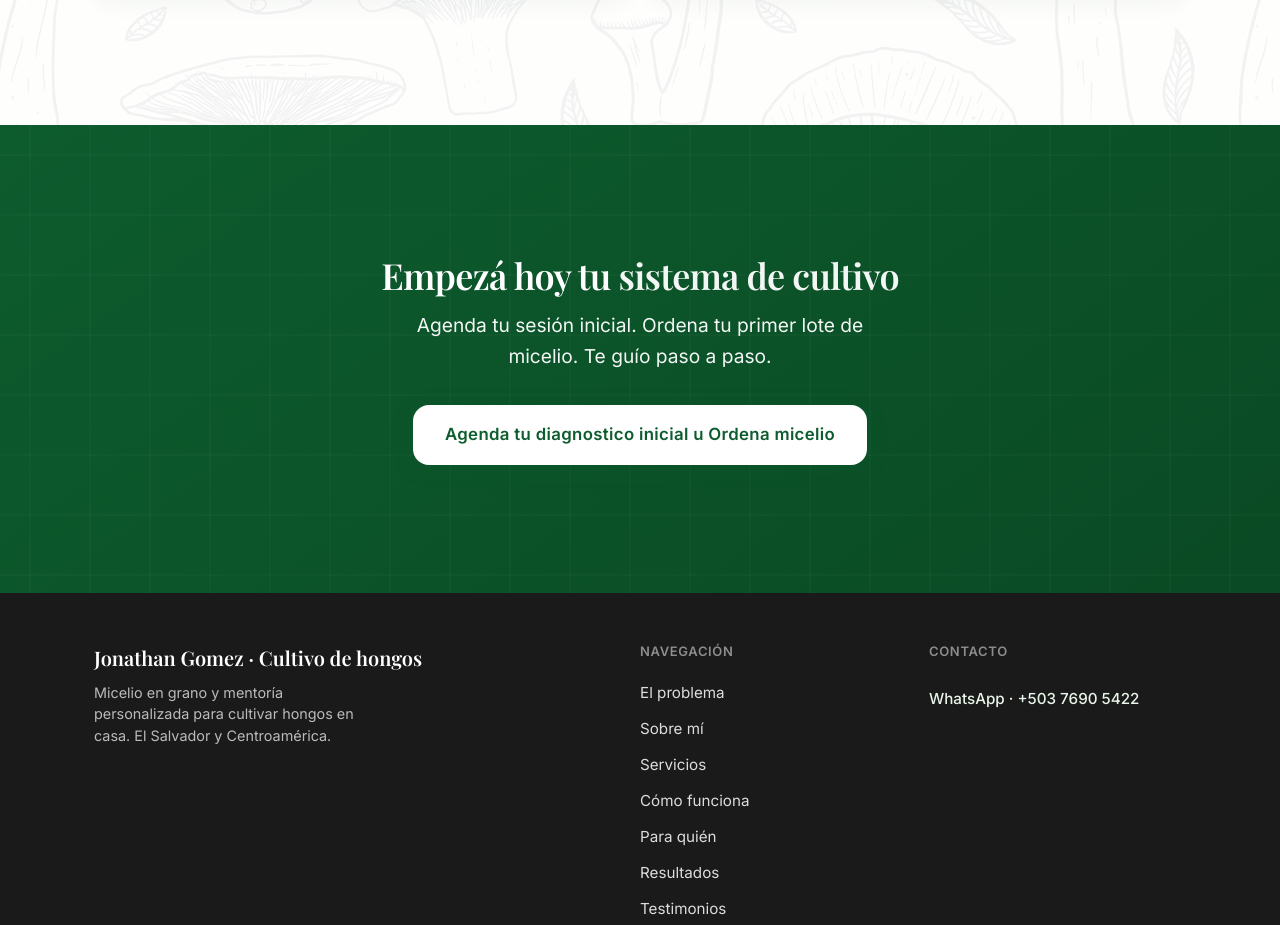
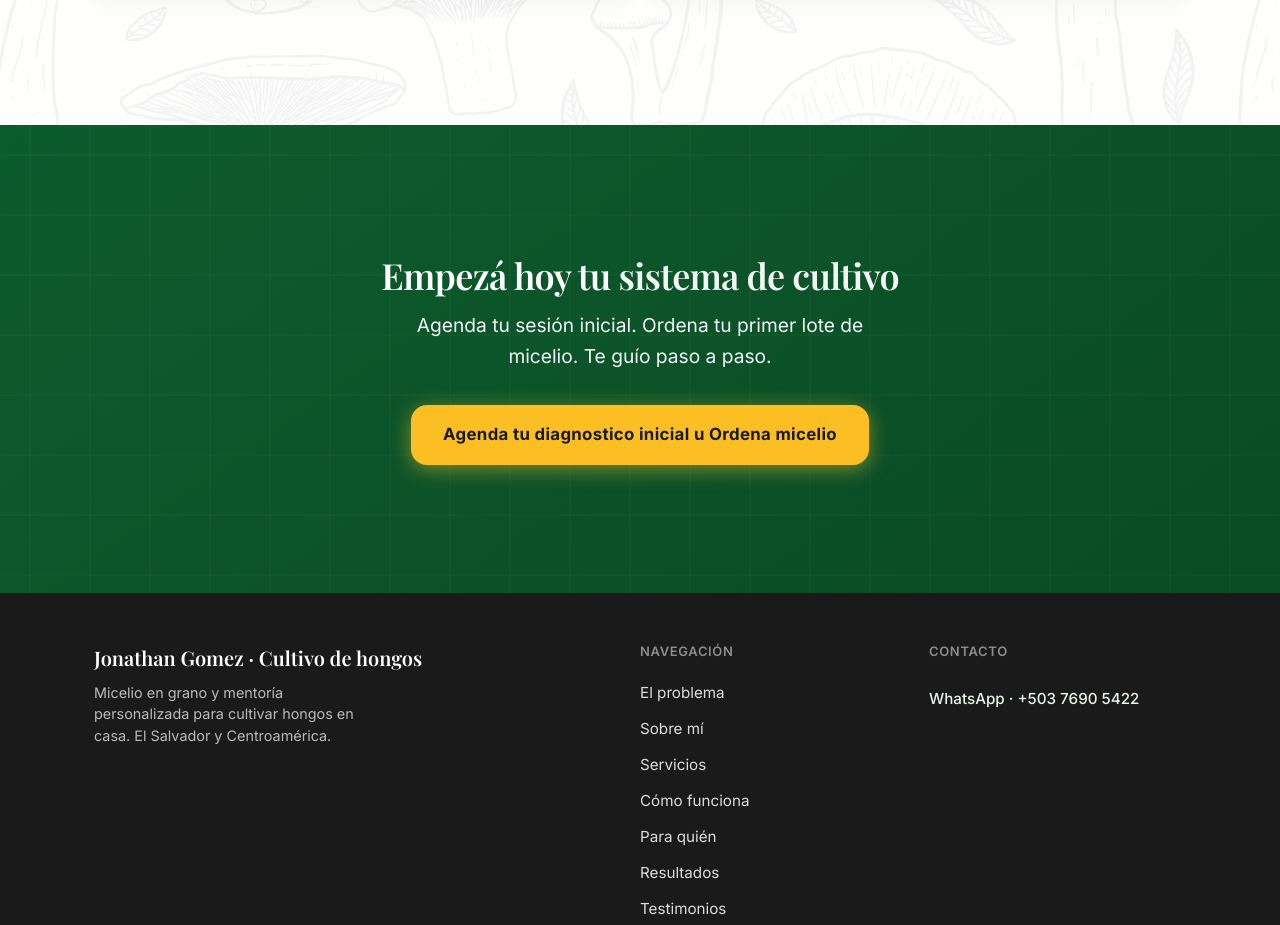
Before and after one commit to jongomez94/mushroomconsultant, a plain HTML site: page index.html in a window 1280 px wide. Shown: the part 5923-6848 px from the top of the page. Drawn offline with nearby package versions, Linux system fonts and the light colour scheme.

Commit message:
CTA final: min-height 100vh en mÃ³vil, botÃ³n Ã¡mbar
Co-authored-by: Cursor <cursoragent@cursor.com>

```diff
--- a/index.html
+++ b/index.html
@@ -764,12 +764,19 @@
       padding: 4rem 0 5rem;
       position: relative;
       overflow: hidden;
+      min-height: 100vh;
+      min-height: 100dvh;
+      display: flex;
+      align-items: center;
+      justify-content: center;
     }
-    @media (min-width: 480px) {
-      #cta-final { padding: 5rem 0 5.5rem; }
-    }
+    #cta-final .contenedor { width: 100%; }
     @media (min-width: 768px) {
-      #cta-final { padding: 6rem 0; }
+      #cta-final {
+        min-height: 0;
+        display: block;
+        padding: 6rem 0;
+      }
     }
     @media (min-width: 1024px) {
       #cta-final { padding: 8rem 0; }
@@ -796,12 +803,15 @@
       #cta-final .motivo { font-size: 1.2rem; margin-bottom: 2rem; }
     }
     #cta-final .cta-principal {
-      background: var(--blanco);
-      color: var(--esmeralda) !important;
+      background: #FBBF24;
+      color: #1A1A1A !important;
+      box-shadow: 0 4px 20px rgba(251, 191, 36, 0.5);
+      font-weight: 700;
     }
     #cta-final .cta-principal:hover {
-      background: var(--menta-suave);
-      color: var(--esmeralda) !important;
+      background: #FCD34D;
+      color: #1A1A1A !important;
+      box-shadow: 0 6px 28px rgba(251, 191, 36, 0.6);
     }
 
     /* Navegación: blur al hacer scroll */
```
Also changed, not shown: 1 other file.
